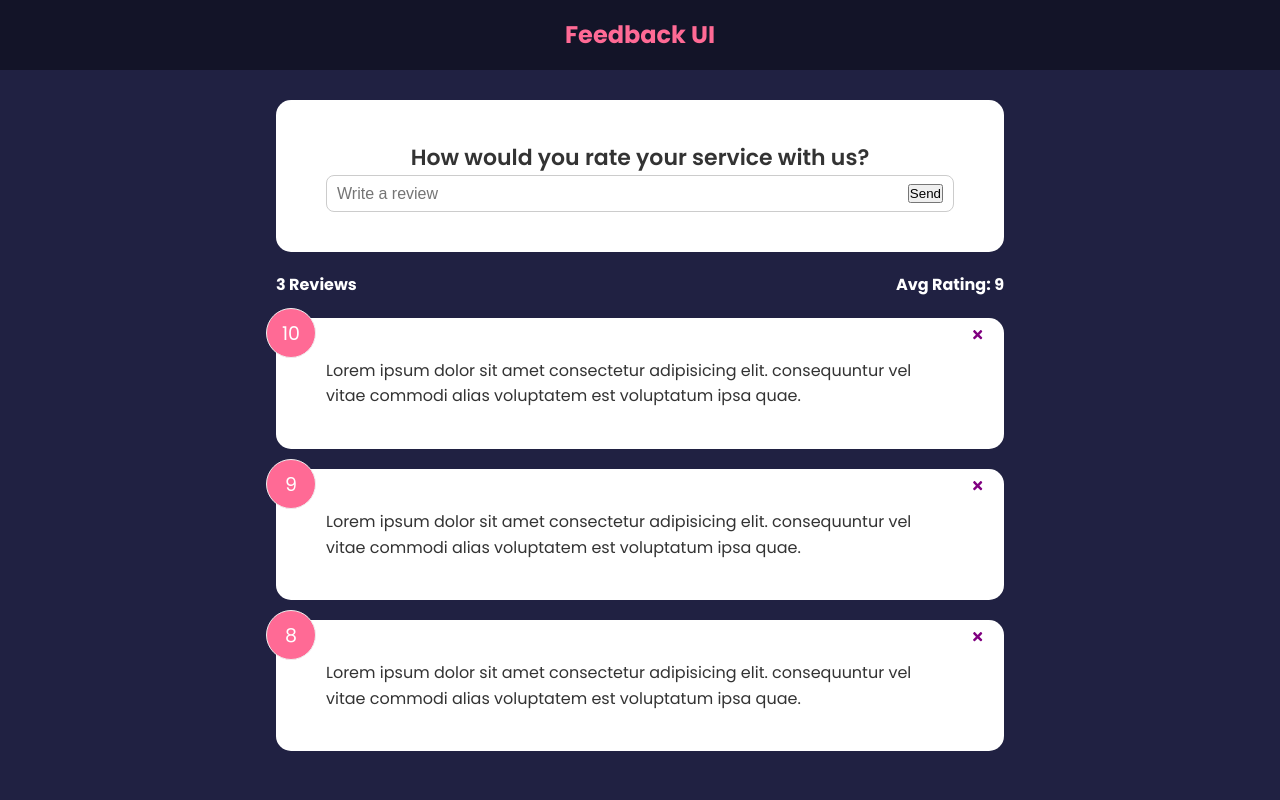
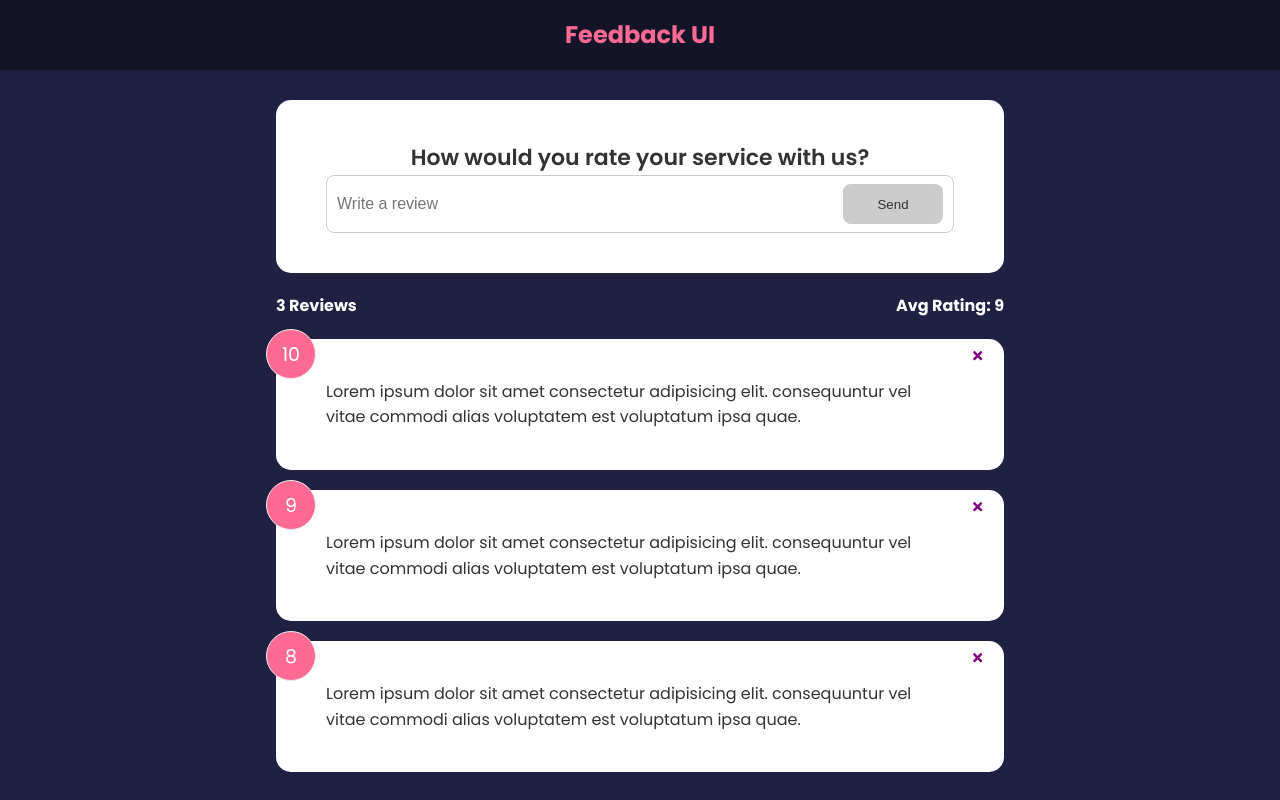
Before and after one commit to jfBiswajit/react-feedback-app, a React (Create React App) app: page / in a window 1280 px wide. Built offline with nearby package versions, Linux system fonts and the light colour scheme.

Commit message:
Add: EPS-21

```diff
--- a/src/components/FeedbackForm.jsx
+++ b/src/components/FeedbackForm.jsx
@@ -1,10 +1,24 @@
 import { useState } from 'react';
+import Button from '../shared/Button';
 import Card from '../shared/Card';
 
 function FeedbackForm() {
   const [text, setText] = useState('');
+  const [btnDisabled, setBtnDisabled] = useState(true);
+  const [message, setMessage] = useState('');
 
   const handleTextChange = (e) => {
+    if (text === '') {
+      setBtnDisabled(true);
+      setMessage(null);
+    } else if (text !== '' && text.trim().length <= 10) {
+      setMessage('Text must be at least 10 chars.');
+      setBtnDisabled(true);
+    } else {
+      setMessage(null);
+      setBtnDisabled(false);
+    }
+
     setText(e.target.value);
   };
 
@@ -19,8 +33,11 @@
             type='text'
             placeholder='Write a review'
           />
-          <button>Send</button>
+          <Button type='submit' isDisabled={btnDisabled}>
+            Send
+          </Button>
         </div>
+        {message && <div className='message'> {message} </div>}
       </form>
     </Card>
   );
--- /dev/null
+++ b/src/shared/Button.jsx
@@ -0,0 +1,25 @@
+import PropTypes from 'prop-types';
+
+function Button({ children, version, type, isDisabled }) {
+  return (
+    <button type={type} disabled={isDisabled} className={`btn btn-${version}`}>
+      {' '}
+      {children}{' '}
+    </button>
+  );
+}
+
+Button.defaultProps = {
+  version: 'primary',
+  type: 'button',
+  isDisabled: false,
+};
+
+Button.propTypes = {
+  children: PropTypes.node.isRequired,
+  version: PropTypes.string,
+  type: PropTypes.string,
+  isDisabled: PropTypes.bool,
+};
+
+export default Button;
```
